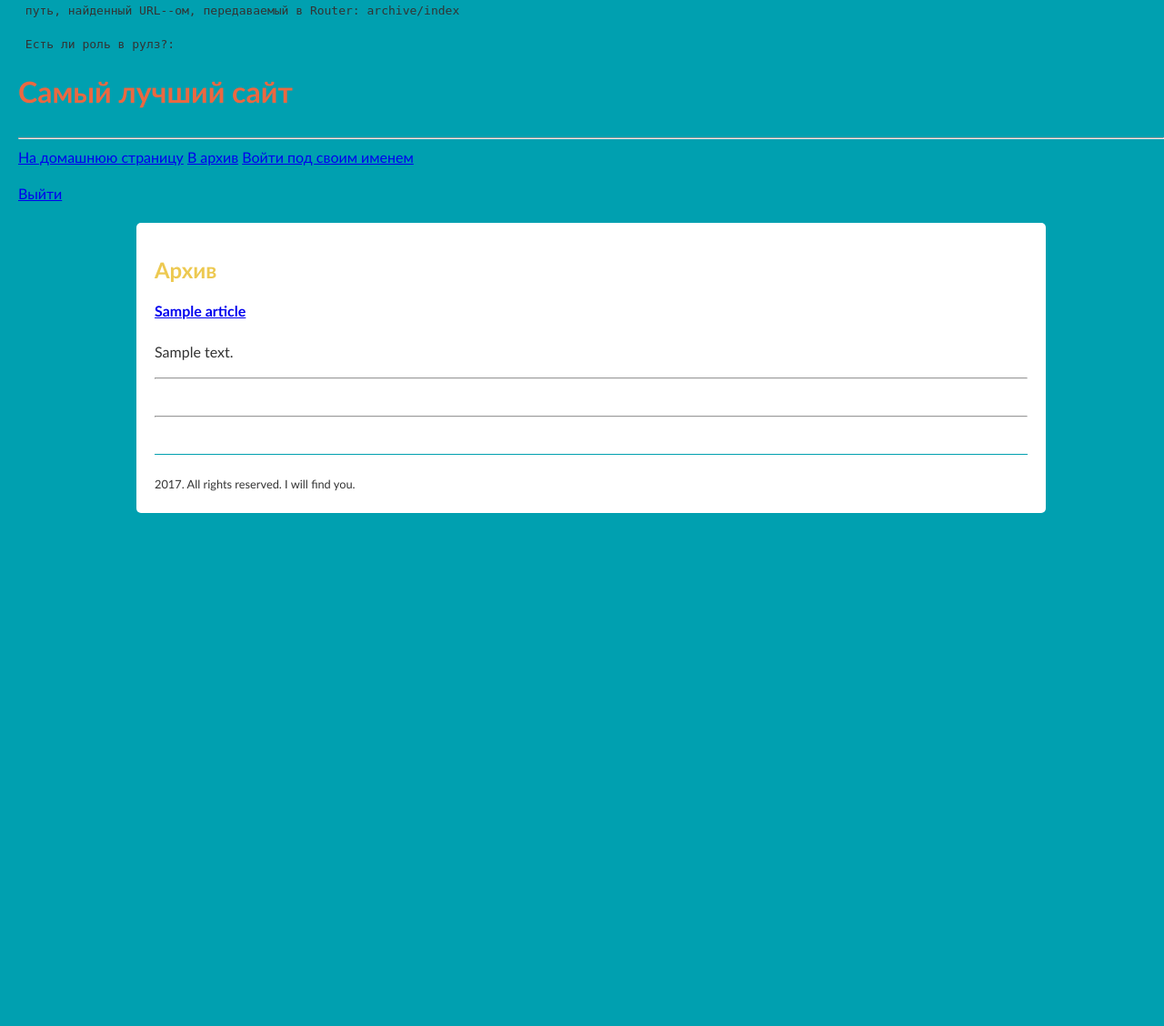
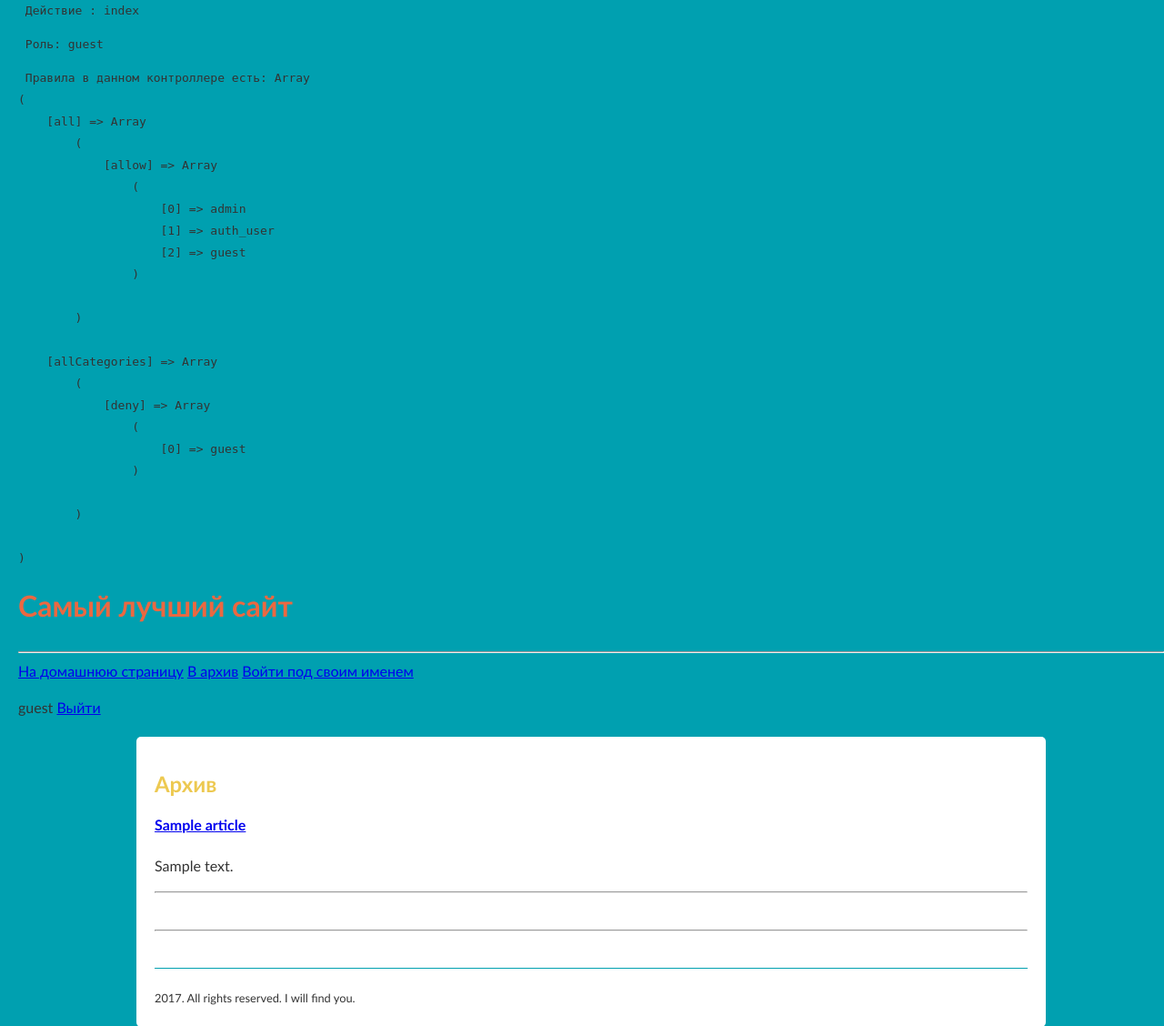
Before and after one commit to melisa014/little-blog, a PHP site: page /index.php?route=archive/index in a window 1280 px wide. Shown: the top 1128 px of the page at 91% size. Before the commit the page ends 564 px from the top, so only its background shows below. Run offline with PHP 8.4, Linux system fonts and the light colour scheme; tables that the repository leaves empty or names only in its code hold one stand-in row (values such as "Sample post"); data that the repository does not hold is empty.

Commit message:
контроль доступа

```diff
--- a/classes/application/controllers/ArchiveController.php
+++ b/classes/application/controllers/ArchiveController.php
@@ -5,6 +5,15 @@ use \application\models\Category as Category;
 
 class ArchiveController extends \core\Controller
 {
+    /**
+     * Список правил, ограничивающих доступ пользователей с разными ролями
+     * @var type array
+     */
+     protected $rules = [ //вариант 2:  здесь всё гибче, проще развивать в дальнешем
+        'all' => ['allow' => ['admin', 'auth_user', 'guest']], // общее правило
+        'allCategories' => ['deny' => ['guest']], //исключения
+    ];
+
     /**
      * @var string Название страницы
      */
@@ -29,7 +38,7 @@ class ArchiveController extends \core\Controller
     /**
      * Выводит на экран страницу "Архив. Категории" Администратора
      */
-     public function allCategoriesAction()
+    public function allCategoriesAction()
     {
         $Category = new Category();
         $archiveCategories = $Category->getList();
--- a/classes/application/controllers/HomepageController.php
+++ b/classes/application/controllers/HomepageController.php
@@ -10,7 +10,6 @@ class HomepageController extends \core\Controller
      */
     public $homepageTitle = "Домашняя страница";
 
-    protected $rules = [];
 
     /**
      * Выводит на экран страницу "Домашняя страница"
@@ -18,6 +17,7 @@ class HomepageController extends \core\Controller
     public function indexAction()
     {
         $Article = new Article();
+
         $Category = new Category();
         $homepageArticles = $Article->getList();
         $homepageCategories = $Category->getList();
--- a/classes/core/Session.php
+++ b/classes/core/Session.php
@@ -32,6 +32,9 @@ class Session
     {
         session_start();
         $this->session = &$_SESSION;
+//        $this->session['user']['role'] = 'guest';
+//        $this->session['user']['userName'] = 'guest';
+
     }
 
 }
--- a/classes/core/User.php
+++ b/classes/core/User.php
@@ -32,8 +32,14 @@ class User extends Session
     {
         if (!empty(Session::get()->session['user']['role'])
                 && !empty(Session::get()->session['user']['userName'])) {
-            $this->role =  Session::get()->session['user']['role'];
-            $this->userName =  Session::get()->session['user']['userName'];
+            $this->role = Session::get()->session['user']['role'];
+            $this->userName = Session::get()->session['user']['userName'];
+        }
+        else {
+            Session::get()->session['user']['role'] = 'guest';
+            Session::get()->session['user']['userName'] = 'guest';
+            $this->role = 'guest';
+            $this->userName = 'guest';
         }
     }
 
--- a/classes/core/traits/AccessControl.php
+++ b/classes/core/traits/AccessControl.php
@@ -27,7 +27,7 @@ trait AccessControl {
         $actionName = $this->getControllerActionName($route);
 //        \DebugPrinter::debug($actionName, 'actionName (callAction)');
 
-        if ($this->isEnabled($actionName)) {
+        if ($this->isEnabled($route, $actionName)) {
             $methodName =  $this->getControllerMethodName($actionName);
 //            \DebugPrinter::debug($methodName, 'methodName (callAction)');
             $this->$methodName();
@@ -36,34 +36,125 @@ trait AccessControl {
         }
     }
 
+    public function IsEnabled($route, $actionName)
+    {
+        if ($this->isRules($route)) {
+
+            $rules = $this->rules;
+
+            \DebugPrinter::debug($actionName, 'Действие ');
+            \DebugPrinter::debug(\core\User::get()->role, 'Роль');
+            \DebugPrinter::debug($rules, 'Правила в данном контроллере есть');
+
+            foreach ($rules as $action => $rule) {
+                if ($action == $actionName) {
+                    foreach ($rule as $status => $userRole) {
+                        if ($status == 'deny') {
+                            foreach ($userRole as $k => $role) {
+                                if (\core\User::get()->role == $role) {
+                                    return false;
+                                }
+                            }
+                        }
+                        elseif ($status == 'allow') {
+                            foreach ($userRole as $k => $role) {
+                                if (\core\User::get()->role == $role) {
+                                    return true;
+                                }
+                            }
+                        }
+                    }
+                }
+            }
+            foreach ($rules as $action => $rule) {
+                if ($action == 'all') {
+                    foreach ($rule as $status => $userRole) {
+                        if ($status == 'deny') {
+                            foreach ($userRole as $k => $role) {
+                                if (\core\User::get()->role == $role) {
+                                    return false;
+                                }
+                            }
+                        }
+                        elseif ($status == 'allow') {
+                            foreach ($userRole as $k => $role) {
+                                if (\core\User::get()->role == $role) {
+                                    return true;
+                                }
+                            }
+                        }
+                    }
+                }
+            }
+
+
+        }
+        else {
+            echo "В данном контроллере правил нет";
+            return true;
+        }
+    }
+
    /**
     * Есть ли у данного пользователя разрешение на это действие
     */
-    public function isEnabled($actionName)
-    {
-        $result = true;
-        $condition = in_array(\core\User::get()->role, $this->rules[$actionName]);
-        \DebugPrinter::debug($condition, 'Есть ли роль в рулз?');
-        if ($this->isInRules($actionName)
-//                && (User::get()->role != $this->rules[$actionName]))
-                &&  ($condition))
-        {
-            $result  = false;
-        }
-
-        return $result;
-    }
+//    public function isEnabled($actionName)
+//    {
+//        $result = true;
+//        $condition = in_array(\core\User::get()->role, $this->rules[$actionName]);
+//        \DebugPrinter::debug($condition, 'Есть ли роль в рулз?');
+//        if ($this->isInRules($actionName)
+////                && (User::get()->role != $this->rules[$actionName]))
+//                &&  ($condition))
+//        {
+//            $result  = false;
+//        }
+//
+//        return $result;
+//    }
 
     /**
-     * Упоминается ли действие в правилах
+     * Есть ли правила в данном контроллере
      */
-    private function isInRules($actionName)
+    private function isRules($route)
     {
-        if (isset($rules[$actionName])) {
+        $controllerClassName = "application\\controllers\\" . \Router::getControllerClassName($route);
+        $controller = new $controllerClassName();
+        if (!empty($controller->rules)) {
             return true;
         }
         return false;
     }
+
+    /**
+     * Получить правило по роли
+     */
+//    public function getRuleByRole($role)
+//    {
+//        ...
+//        if ((\core\User::get()->role == $role)
+//                && ($status = 'allow')) {
+//            return true;
+//        }
+//        elseif ((\core\User::get()->role == $role)
+//                && ($status = 'deny')) {
+//            return false;
+//        }
+//    }
+
+    /**
+     * Есть ли частное правило для данного действия
+     */
+//    private function isInRules($actionName)
+//    {
+//        $rules = $this->rules;
+//        foreach ($rules as $action => $rule) {
+//            if ($action == $actionName) {
+//                return true;
+//            }
+//            else return false;
+//        }
+//    }
 
     /**
      * Формирует полное имя метода контроллера по GET-параметру
--- a/index.php
+++ b/index.php
@@ -9,8 +9,5 @@ Config::debugReporting(); // включаем "строгое" отслежив
 $Sess = \core\Session::get();
 
 $route = Url::getRoute();
-
-    \DebugPrinter::debug($route, 'путь, найденный URL--ом, передаваемый в Router');
-
-
+//    \DebugPrinter::debug($route, 'путь, найденный URL--ом, передаваемый в Router');
 $obj = new Router($route);
--- a/views/header.php
+++ b/views/header.php
@@ -16,11 +16,7 @@
        <a href="<?= \Url::link("archive/index")?>">В архив</a>
        <a href="<?= \Url::link("login/index")?>">Войти под своим именем</a>
 
-      <!-- <?= \core\User::get()->isAllowed($_GET['route'])?>
 
-       <a href="<?= \Url::link("archive/allCategories")?>">В архив(Категории)</a>
-        <a href="<?= \Url::link("article/add")?>">+ Добавить статью</a>
-        <a href="<?= \Url::link("category/add")?>">+ Добавить категорию</a>-->
 
        <p><?= \core\User::get()->userName . ' ' ?><a href="<?= \Url::link("login/logout")?>">Выйти</a></p>
 
--- a/views/homepage/index.php
+++ b/views/homepage/index.php
@@ -1,4 +1,4 @@
-<?php
+ <?php
     \DebugPrinter::debug($_SESSION, '$_SESSION');
     \DebugPrinter::debug(\core\Session::get()->session, 'св-во session');
     \DebugPrinter::debug(\core\User::get()->role, 'роль Userа');
```
Also changed, not shown: classes/application/controllers/ArticleController.php (+15 -25 lines), classes/application/controllers/CategoryController.php (+12 -0 lines), views/headerAdmin-1.php (+3 -10 lines), classes/Config.php (line endings or trailing spaces), views/headerAdmin.php (line endings or trailing spaces).
